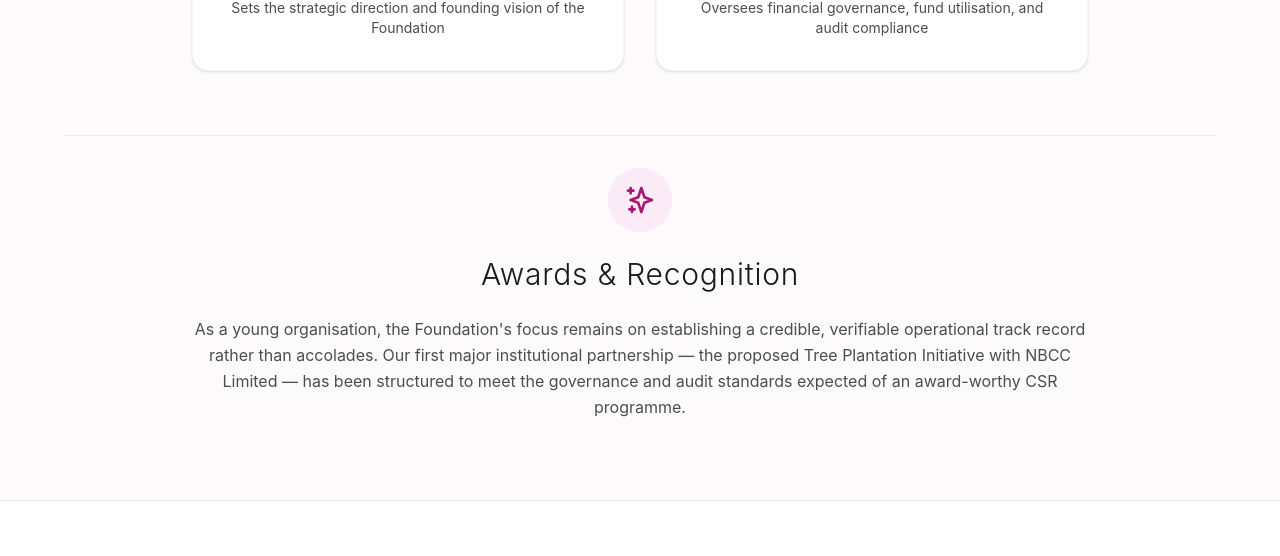
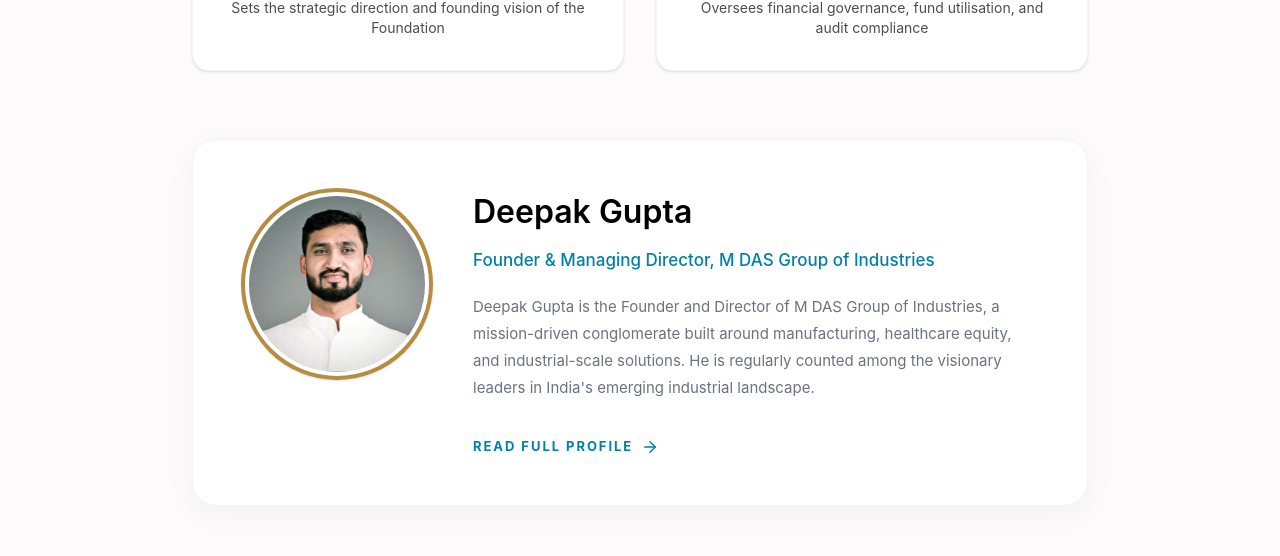
Before and after one commit to deepakumar2023/foundation, a React (Vite) app: page /about-us/our-story in a window 1280 px wide. Shown: the part 2331-2887 px from the top of the page. Built offline with nearby package versions, Linux system fonts and the light colour scheme.

Commit message:
fixed changes

```diff
--- /dev/null
+++ b/src/components/Foundercard.jsx
@@ -0,0 +1,34 @@
+import React from 'react'
+import { Link } from 'react-router-dom';
+import { FiArrowRight } from "react-icons/fi";
+
+function Foundercard() {
+  return (
+   <div className="pt-1">
+          <div className="max-w-4xl mx-auto bg-white rounded-[24px] shadow-[0_8px_30px_rgb(0,0,0,0.04)] border border-gray-100 p-8 md:p-12 flex flex-col md:flex-row items-center md:items-start gap-8 md:gap-10">
+
+            {/* Image */}
+            <div className="shrink-0">
+              <div className="w-40 h-40 md:w-48 md:h-48 rounded-full overflow-hidden border-4 border-[#b68d40] p-1 shadow-sm">
+                <img src="/deepakgupta.jpeg" alt="deepakgupta" className="w-full h-full rounded-full object-cover"  />
+              </div>
+            </div>
+
+            {/* Content */}
+            <div className="flex-grow text-center md:text-left">
+              <h3 className="text-[32px] font-semibold text-black mb-3">Deepak Gupta</h3>
+              <p className="text-[#0080A8] font-medium text-[17px] mb-5">Founder & Managing Director, M DAS Group of Industries</p>
+              <p className="text-[#6b7280] text-[15px] leading-[1.8] mb-8">
+                Deepak Gupta is the Founder and Director of M DAS Group of Industries, a mission-driven conglomerate built around manufacturing, healthcare equity, and industrial-scale solutions. He is regularly counted among the visionary leaders in India's emerging industrial landscape.
+              </p>
+              <Link to="/founder-profile" className="inline-flex items-center gap-2 text-[#0080A8] font-bold text-[13px] tracking-[0.15em] uppercase hover:text-[#0080A8] transition-colors">
+                READ FULL PROFILE <FiArrowRight className="text-lg" />
+              </Link>
+            </div>
+
+          </div>
+        </div>
+  )
+}
+
+export default Foundercard
--- a/src/components/about/Leadership.jsx
+++ b/src/components/about/Leadership.jsx
@@ -2,6 +2,7 @@
 
 import { FiChevronRight, FiDownload, FiUser } from "react-icons/fi";
 import { Link } from "react-router-dom";
+import Foundercard from "../Foundercard";
 
 const Leadership = () => {
   return (
@@ -69,6 +70,9 @@ const Leadership = () => {
           </div>
         </div>
       </section>
+
+
+      <Foundercard/>
 
       {/* Board of Trustees 3x2 Grid Section */}
       {/* <section className="py-12 bg-surface">
--- a/src/components/about/our-story/ChairpersonMessage.jsx
+++ b/src/components/about/our-story/ChairpersonMessage.jsx
@@ -1,4 +1,6 @@
 import React from 'react';
+import { Link } from 'react-router-dom';
+import Foundercard from '../../Foundercard';
 
 const ChairpersonMessage = () => {
   return (
@@ -45,6 +47,13 @@ const ChairpersonMessage = () => {
           </div>
         </div>
 
+        {/* Extra Leadership Profile */}
+        <Foundercard/>
+
+
+
+
+
         {/* Awards & Recognition */}
         <div className="pt-8 border-t border-[#f0eaef]">
           <div className="max-w-4xl mx-auto text-center">
```
